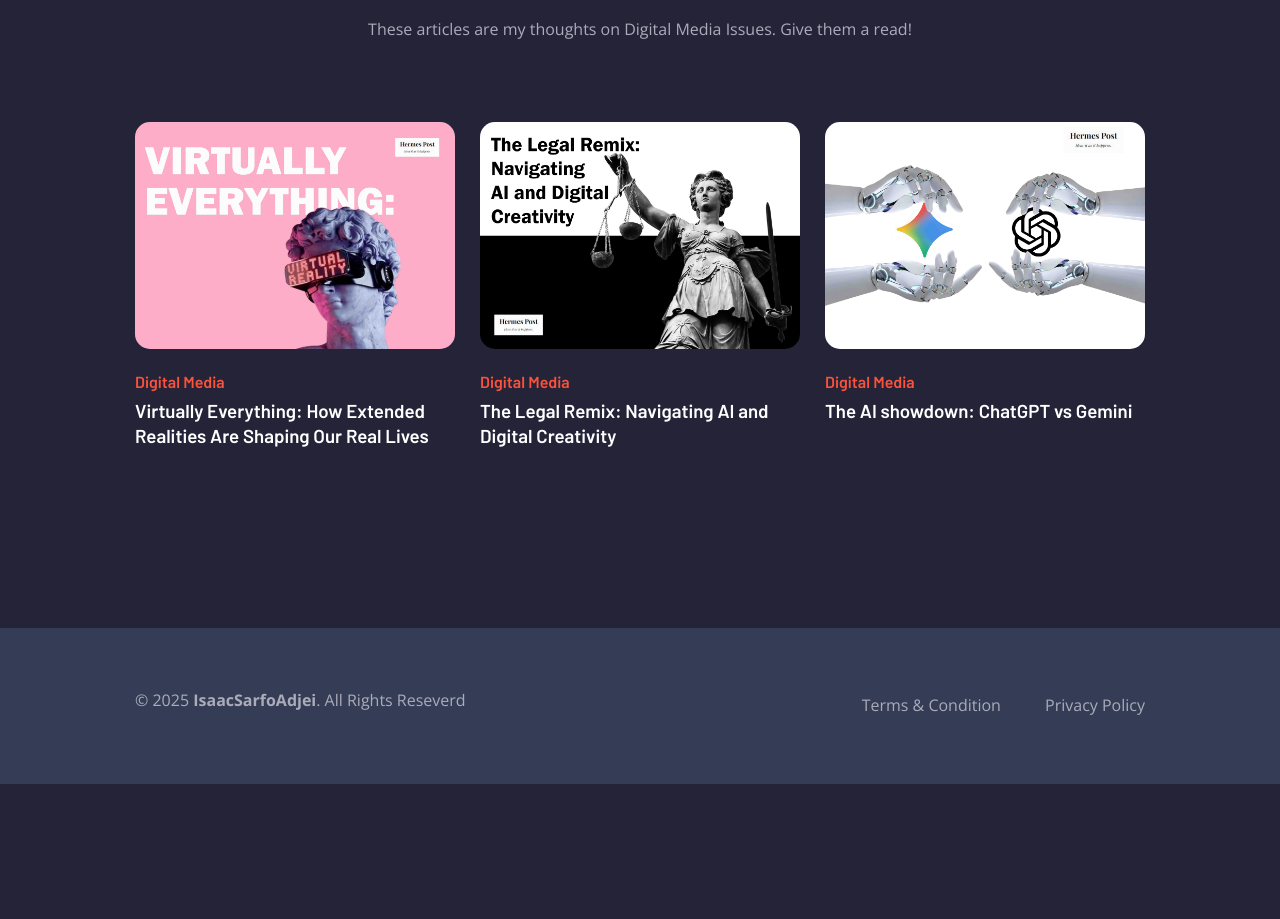
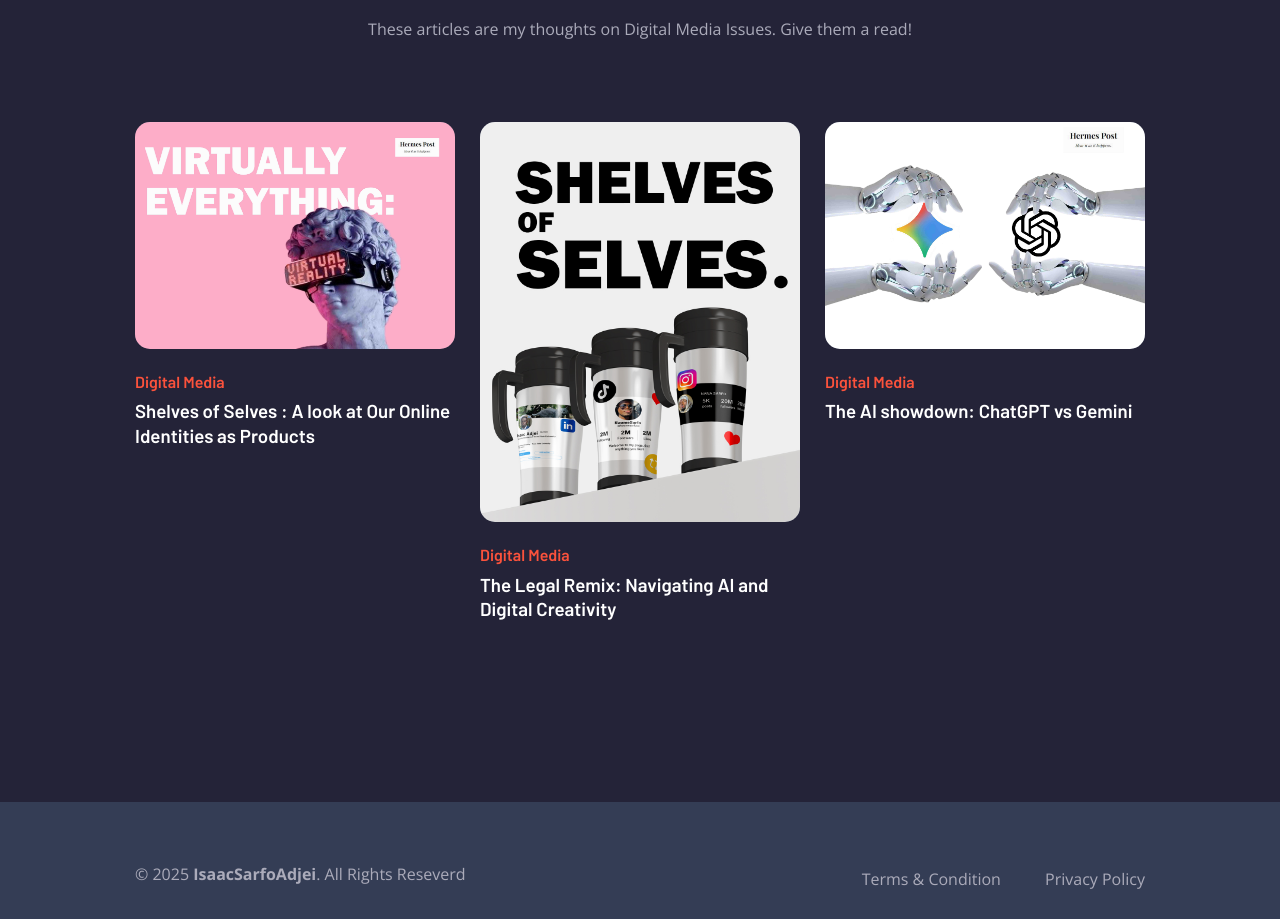
Before and after one commit to adjeisarfoike-glitch/adjeisarfoike-glitch.io, a plain HTML site: page index.html in a window 1280 px wide. Shown: the part 4663-5582 px from the top of the page. Before the commit the page ends 5447 px from the top, so only its background shows below. Drawn offline with nearby package versions, Linux system fonts and the light colour scheme.

Commit message:
Update index.html
Added new article

```diff
--- a/index.html
+++ b/index.html
@@ -450,10 +450,9 @@
     <a href="#" class="card-tag">Digital Media</a>
 
     <h3 class="card-title">
-      <a href="https://isaacdigitalmedia0.wordpress.com/2025/11/02/virtually-everything-how-extended-realities-are-shaping-our-real-lives/"
+      <a href="https://isaacdigitalmedia0.wordpress.com/2025/11/26/shelves-of-selves-a-look-at-our-online-identities-as-products/"
          target="_blank">
-        Virtually Everything: How Extended Realities Are Shaping Our Real Lives
-      </a>
+ Shelves of Selves : A look at Our Online Identities as Products      </a>
     </h3>
 
   </div>
@@ -463,7 +462,7 @@
 
     <figure class="card-banner">
       <a href="https://isaacdigitalmedia0.wordpress.com/2025/10/26/the-legal-remix-navigating-ai-and-digital-creativity/" target="_blank">
-        <img src="./assets/images/legal.jpg"
+        <img src="./assets/images/1a.jpg"
              width="1181" height="843" loading="lazy"
              alt="The Legal Remix: Navigating AI and Digital Creativity"
              class="img-cover">
```
